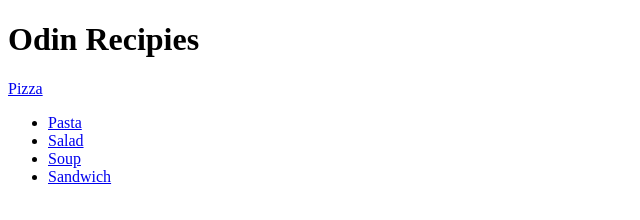
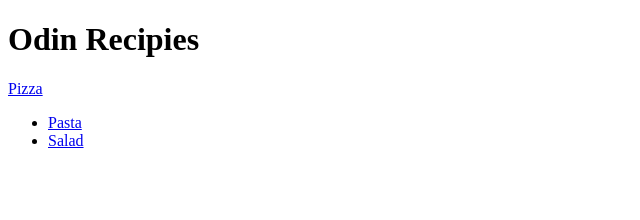
Before and after one commit to anotherdevv/odin-recipes, a plain HTML site: page index.html in a window 1280 px wide. Shown: the whole page, without its empty margins (0-640 px from the left). Drawn offline with Linux system fonts and the light colour scheme.

Commit message:
this is remove the soup and sandwich links, really dont need it

```diff
--- a/index.html
+++ b/index.html
@@ -15,8 +15,7 @@
 <ul>
     <li><a href="../recipes/pasta.html">Pasta</a></li>
     <li><a href="../recipes/salad.html">Salad</a></li>
-    <li><a href="../recipes/soup.html">Soup</a></li>
-    <li><a href="../recipes/sandwich.html">Sandwich</a></li>
+
 </ul>
 
 
```
